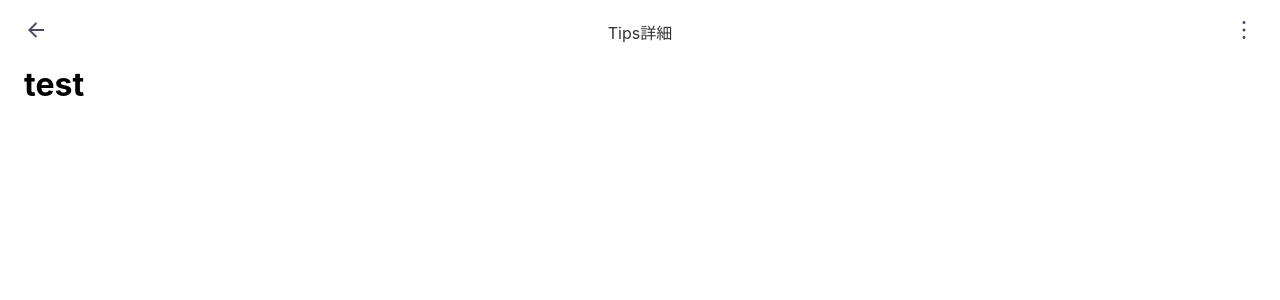
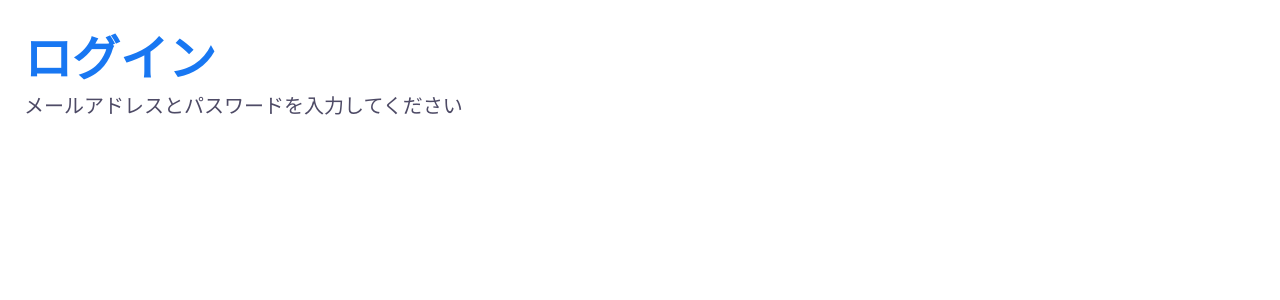
Before and after one commit to ttcksf/code-tips-app, a React (Create React App) app: page / in a window 1280 px wide. Shown: the top 300 px of the page. Built offline with nearby package versions, Linux system fonts and the light colour scheme.

Commit message:
create InputFormHeader base

```diff
--- a/src/App.js
+++ b/src/App.js
@@ -2,12 +2,14 @@ import "./App.css";
 import { useSelector } from "react-redux";
 import HeaderMenu from "./components/common/molecules/HeaderMenu";
 import ModalMenu from "./components/common/molecules/ModalMenu";
+import Auth from "./screens/Auth/Auth";
 
 function App() {
   return (
     <div className="inner">
-      <HeaderMenu headerTitle="Tips詳細" />
-      <h1>test</h1>
+      {/* <HeaderMenu headerTitle="Tips詳細" /> */}
+      {/* <h1>test</h1> */}
+      <Auth />
     </div>
   );
   //useSelectorはストアの状態全体を引数として取り、値を読み取って結果を返す関数
--- a/src/components/Auth/molecules/InputFormHeader.js
+++ b/src/components/Auth/molecules/InputFormHeader.js
@@ -1,7 +1,12 @@
 import React from "react";
 
-const InputFormHeader = () => {
-  return <div>InputFormHeader</div>;
+const InputFormHeader = ({ title, desc }) => {
+  return (
+    <div className="input-header">
+      <h1>{title}</h1>
+      <p>{desc}</p>
+    </div>
+  );
 };
 
 export default InputFormHeader;
--- /dev/null
+++ b/src/screens/Auth/Auth.css
@@ -0,0 +1,13 @@
+.input-header {
+  width: 100%;
+}
+.input-header h1 {
+  color: var(--mainBlue);
+  font-size: 48px;
+  margin: 0;
+}
+.input-header p {
+  font-size: 20px;
+  margin: 0;
+  color: var(--lightGrany);
+}
--- a/src/screens/Auth/Auth.js
+++ b/src/screens/Auth/Auth.js
@@ -1,10 +1,17 @@
 //login-input login-confirm login-failed signup signup-failed
 import React from "react";
+import InputFormHeader from "../../components/Auth/molecules/InputFormHeader";
+import "./Auth.css";
 
 const Auth = () => {
-  const register = () => {};
-  const login = () => {};
-  return <div>Auth</div>;
+  return (
+    <>
+      <InputFormHeader
+        title="ログイン"
+        desc="メールアドレスとパスワードを入力してください"
+      />
+    </>
+  );
 };
 
 export default Auth;
```
Also changed, not shown: src/features/uiSlice.js (added, +20 -0 lines).
